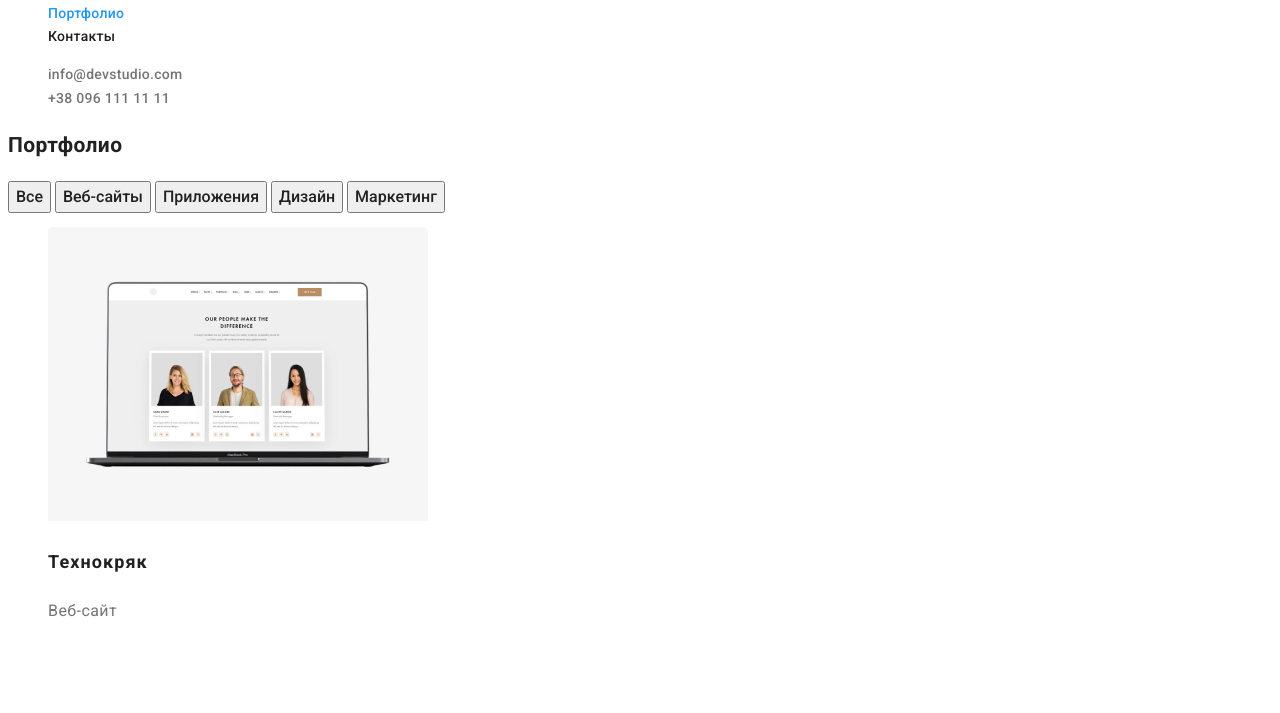
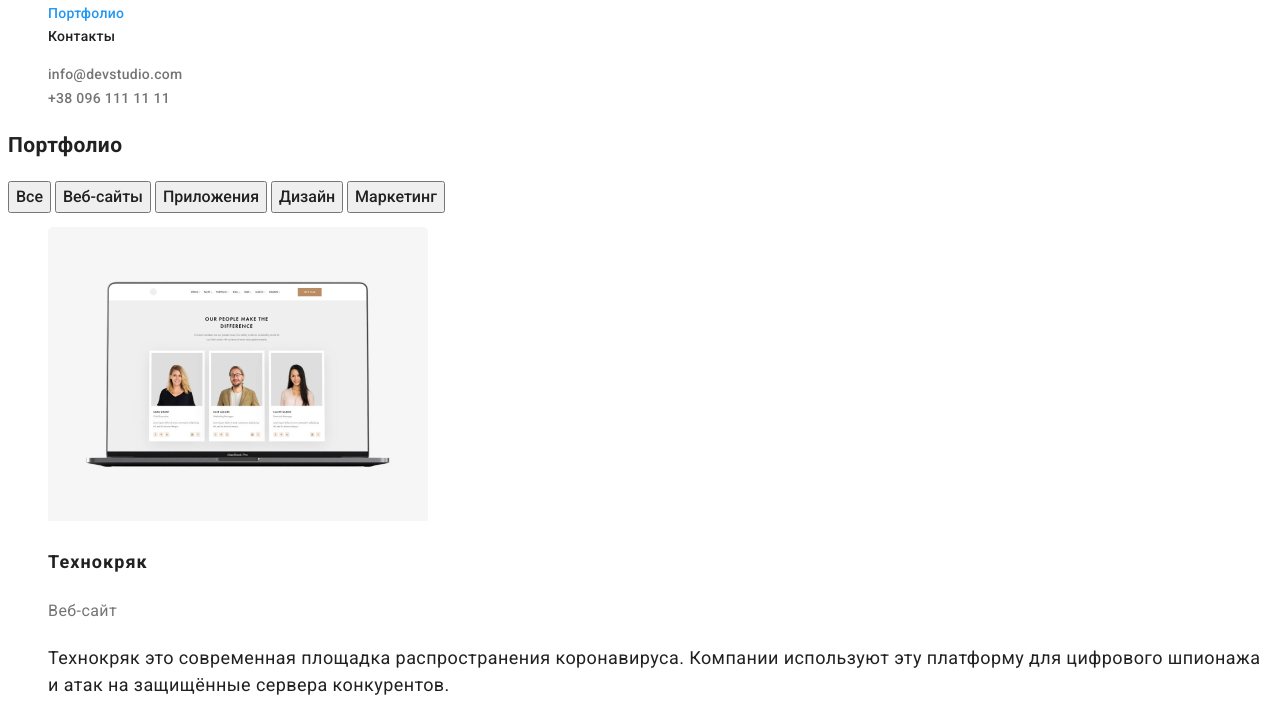
Before and after one commit to Oksana-Repchak/goit-markup-hw-02, a plain HTML site: page Portfolio.html in a window 1280 px wide. Shown: the part 76-789 px from the top of the page. Drawn offline with Linux system fonts and the light colour scheme.

Commit message:
Тимчасова зміна кольору
.services .services-title
та
.portfolio-excerpt

```diff
--- a/Portfolio.html
+++ b/Portfolio.html
@@ -38,7 +38,7 @@
                 <button type="button" class="btn">Дизайн</button>
                 <button type="button" class="btn">Маркетинг</button>
             </div>
-            <ul class="portfolio-list list">
+            <ul class="list">
                 <li>
                     <a href="" class="link-decoration">
                         <img src="./images/tekhnokrjak.jpg" alt="Изображение ноутбука">
--- a/css/styles.css
+++ b/css/styles.css
@@ -110,7 +110,7 @@ text-transform: uppercase;
 /* services */
 
 .services .services-title {
-  color: var(--background-text-white);
+  color: var(--title-text-color);
 font-size: 14px;
 line-height: 1.14;
 text-transform: uppercase
@@ -178,9 +178,7 @@ font-size: 18px;
 line-height: 2;
 letter-spacing: 0.06em;
 }
-.portfolio-list {
-  color: var(--background-text-white);
-}
+
 .portfolio-desc {
   color: var(--primary-text-color);
   font-size: 16px;
@@ -189,6 +187,7 @@ letter-spacing: 0.06em;
 .portfolio-excerpt {
   font-size: 18px;
   line-height: 1.5;
+  color: var(--title-text-color);
 }
 
 /* radio button */
```
